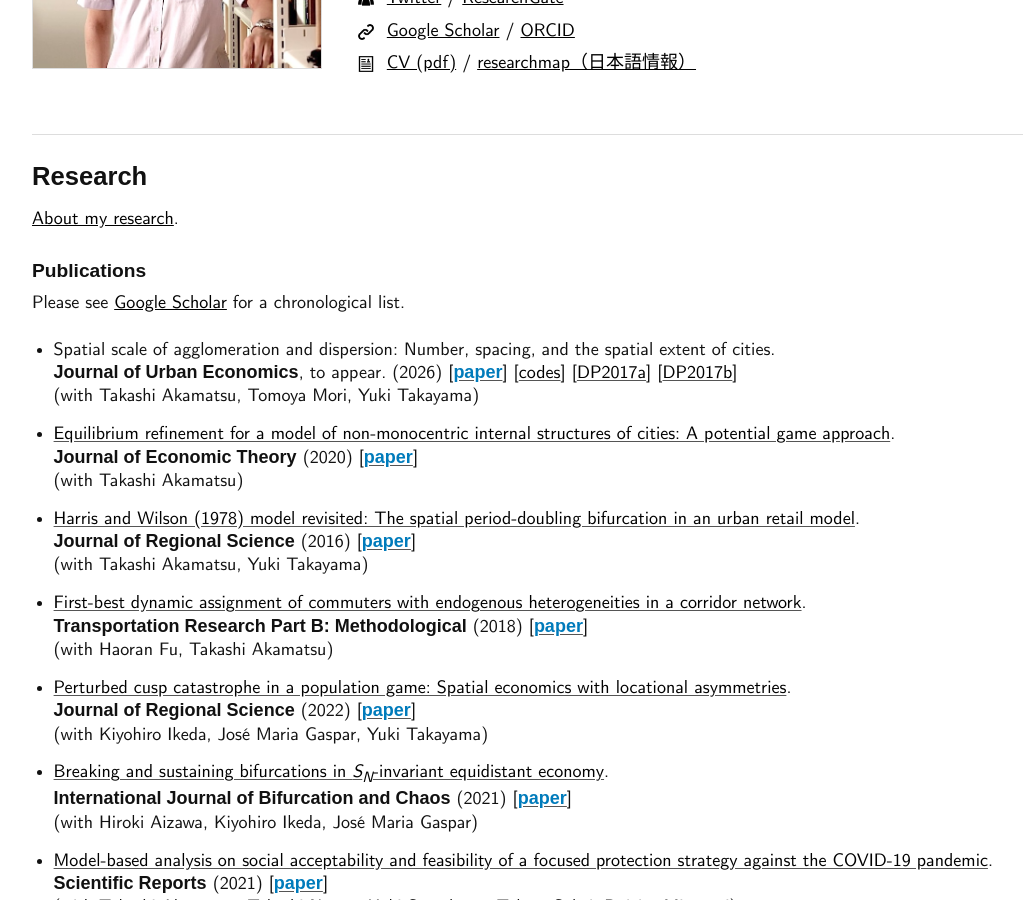
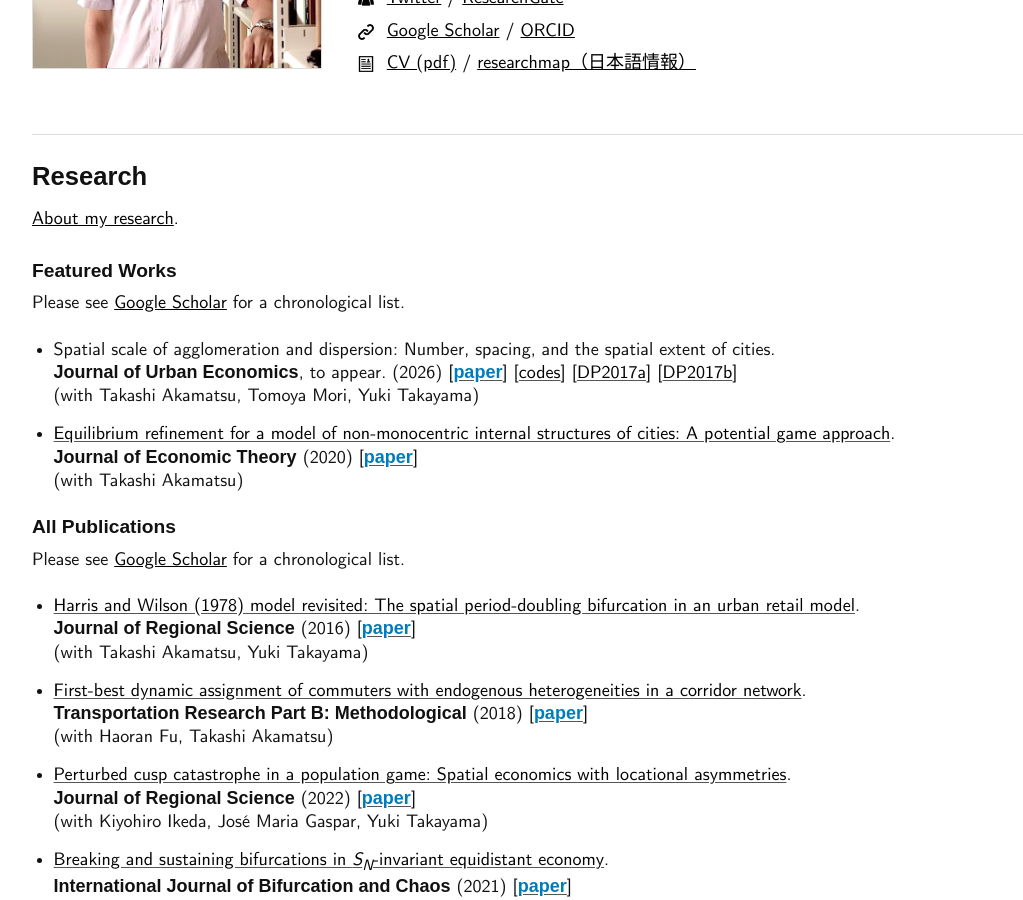
Before and after one commit to mino-osawa/mino-osawa.github.io, a Jekyll site: the page built from index.markdown, in a window 1280 px wide and 900 px high, scrolled down 368 px. Shown: the whole window, without its empty margins (8-1031 px from the left). Built offline with Jekyll 4.4.1, drawn with Linux system fonts in a browser that asks for light colours; some web fonts are replaced.

Commit message:
split featured

```diff
--- a/_data/papers.yml
+++ b/_data/papers.yml
@@ -1,5 +1,6 @@
 - title: "Spatial scale of agglomeration and dispersion: Number, spacing, and the spatial extent of cities"
   year: 2026
+  keypub: true
   journal: "Journal of Urban Economics"
   # url: ""
   pdf: "https://mino-osawa.github.io/notes/draft/AMOT.pdf"
@@ -18,6 +19,7 @@
 
 - title: "Equilibrium refinement for a model of non-monocentric internal structures of cities: A potential game approach"
   year: 2020
+  keypub: true
   journal: "Journal of Economic Theory"
   url: "https://doi.org/10.1016/j.jet.2020.105025"
   pdf: "https://drive.google.com/open?id=1Y5okEA5ZY9APvol5MFqpGapphfukdB2P&usp=drive_fs"
--- a/index.markdown
+++ b/index.markdown
@@ -11,12 +11,13 @@ title: M.Osawa's Website
 
 <a href="/summary/">About my research</a>.
 
-<h3>Publications</h3>
+<h3>Featured Works</h3>
 
 Please see <a href="https://scholar.google.co.jp/citations?user=qKxF-dkAAAAJ" target="_blank">Google Scholar</a> for a chronological list.
 
 <ul class="ref-list">
   {% for paper in site.data.papers %}
+  {% if paper.keypub %}
     <li>
       {% if paper.url %}<a href="{{ paper.url }}" class="paper-title">{{ paper.title }}</a>{% else %}{{ paper.title }}{% endif %}. <br>
       <span class="pub-journal">{{ paper.journal }}</span>{% if paper.state %}, {{paper.state}}.{% endif %} ({{ paper.year }})
@@ -24,6 +25,25 @@ Please see <a href="https://scholar.google.co.jp/citations?user=qKxF-dkAAAAJ" ta
       [<a href="{{ link.url }}">{{ link.name }}</a>]{% endfor %}{% endif %}{% if paper.coauthors %} <br>
       (with {{ paper.coauthors | join: ', ' }}){% endif %}
     </li>
+  {% endif %}
+  {% endfor %}
+</ul>
+
+<h3>All Publications</h3>
+
+Please see <a href="https://scholar.google.co.jp/citations?user=qKxF-dkAAAAJ" target="_blank">Google Scholar</a> for a chronological list.
+
+<ul class="ref-list">
+  {% for paper in site.data.papers %}
+  {% unless paper.keypub %}
+    <li>
+      {% if paper.url %}<a href="{{ paper.url }}" class="paper-title">{{ paper.title }}</a>{% else %}{{ paper.title }}{% endif %}. <br>
+      <span class="pub-journal">{{ paper.journal }}</span>{% if paper.state %}, {{paper.state}}.{% endif %} ({{ paper.year }})
+      {% if paper.pdf %}[<a href="{{ paper.pdf }}">paper</a>]{% endif %}{% if paper.misclinks %}{% for link in paper.misclinks %}
+      [<a href="{{ link.url }}">{{ link.name }}</a>]{% endfor %}{% endif %}{% if paper.coauthors %} <br>
+      (with {{ paper.coauthors | join: ', ' }}){% endif %}
+    </li>
+  {% endunless %}
   {% endfor %}
 </ul>
 
```
